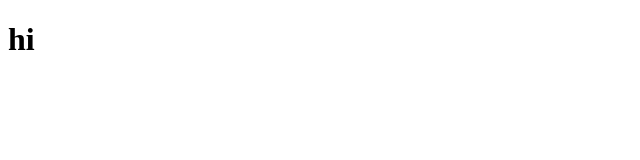
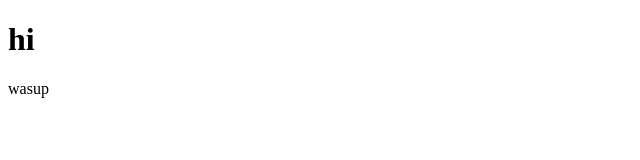
Before and after one commit to Alon-Sachs/new-repo, a plain HTML site: page index.html in a window 1280 px wide. Shown: the full height of the page, 0-640 px from the left. Drawn offline with Linux system fonts and the light colour scheme.

Commit message:
Add p tag

```diff
--- a/index.html
+++ b/index.html
@@ -10,6 +10,7 @@
 
 <body>
     <h1 class="title">hi</h1>
+    <p>wasup</p>
 </body>
 
 </html>
```
